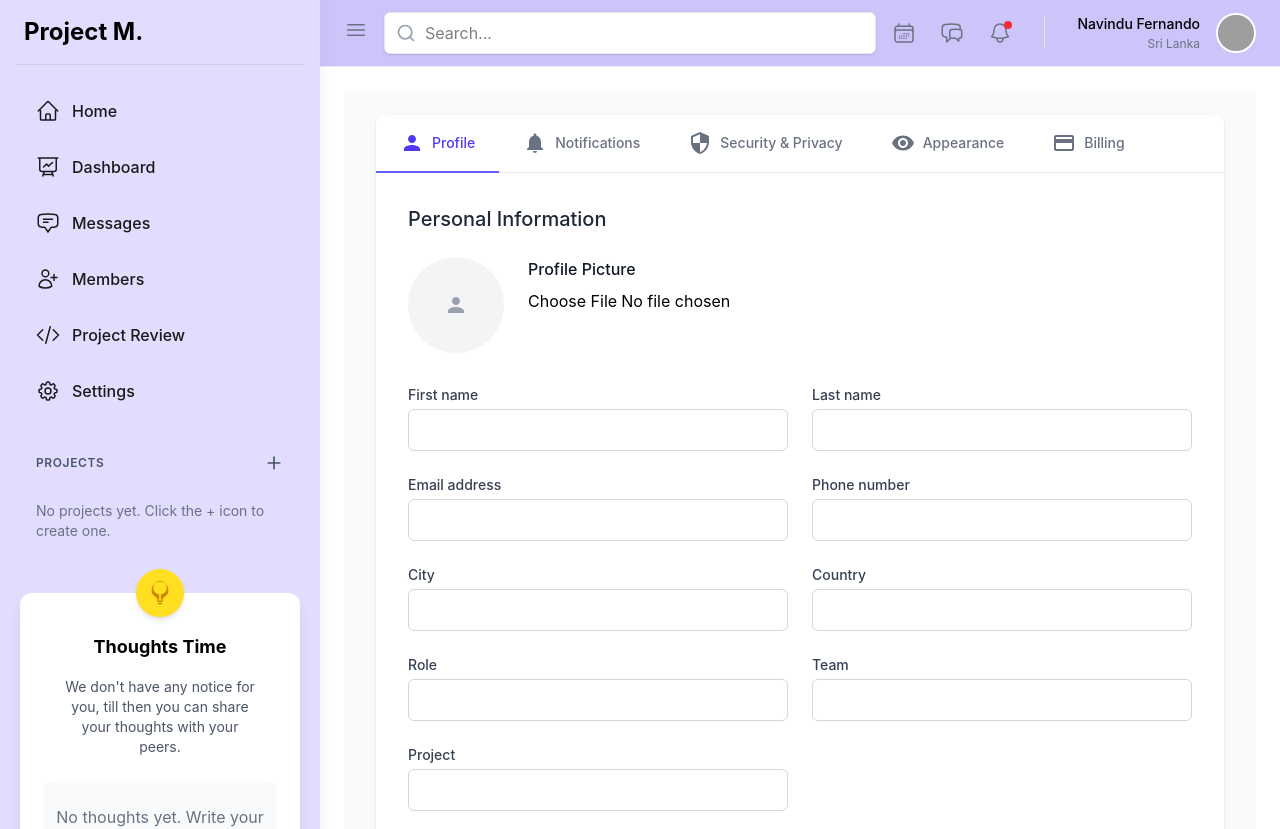
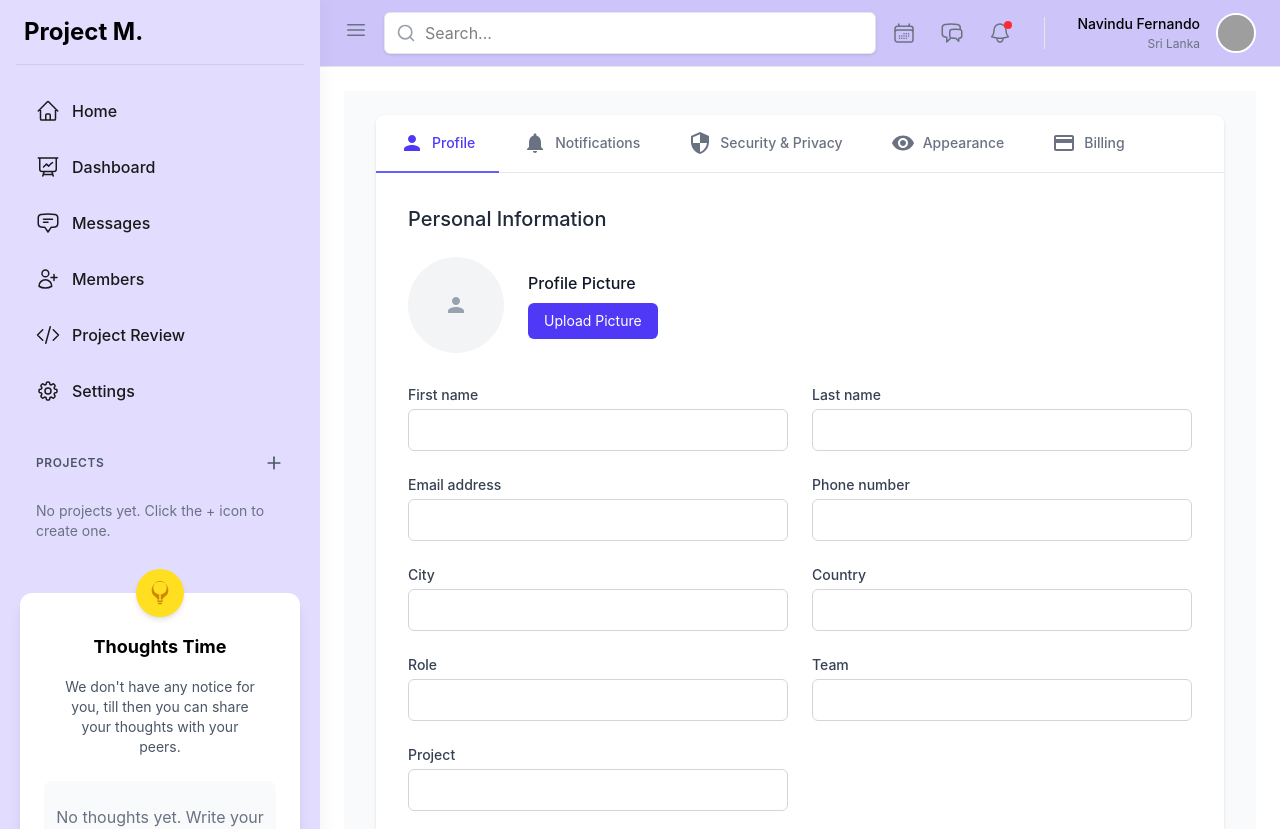
Before and after one commit to navindufernando/QUBIQ, a React (Vite) app in the folder common/sideandnavbar/: page /settings in a window 1280 px wide. Shown: the top 829 px of the page. Built offline with nearby package versions, Linux system fonts and the light colour scheme; sample sign-in values are in the browser's storage; grey boxes are pictures that could not be loaded.

Commit message:
modified profile picture section

```diff
--- a/common/sideandnavbar/src/pages/Settings/Settings.tsx
+++ b/common/sideandnavbar/src/pages/Settings/Settings.tsx
@@ -1,6 +1,6 @@
 "use client";
 
-import { useState, useEffect } from "react"; // Added useEffect for timeout
+import { useState, useEffect } from "react";
 import PersonIcon from "@mui/icons-material/Person";
 import NotificationsIcon from "@mui/icons-material/Notifications";
 import SecurityIcon from "@mui/icons-material/Security";
@@ -33,7 +33,7 @@ const profileStore = {
 const Settings = () => {
   const [activeTab, setActiveTab] = useState("profile");
   const [profilePic, setProfilePic] = useState(null);
-  const [saveStatus, setSaveStatus] = useState(null); // New state for save feedback
+  const [saveStatus, setSaveStatus] = useState(null);
 
   const tabs = [
     { id: "profile", label: "Profile", icon: "user" },
@@ -77,14 +77,13 @@ const Settings = () => {
       project: formData.get("project")
     };
     profileStore.setProfile(updatedProfile);
-    setSaveStatus("Profile saved successfully!"); // Set success message
+    setSaveStatus("Profile saved successfully!");
   };
 
-  // Clear save status after 3 seconds
   useEffect(() => {
     if (saveStatus) {
       const timer = setTimeout(() => setSaveStatus(null), 3000);
-      return () => clearTimeout(timer); // Cleanup timeout on unmount or status change
+      return () => clearTimeout(timer);
     }
   }, [saveStatus]);
 
@@ -109,14 +108,13 @@ const Settings = () => {
                 Personal Information
               </h2>
 
-              {/* Success Message */}
               {saveStatus && (
                 <div className="mb-4 p-3 bg-green-100 text-green-700 rounded-md">
                   {saveStatus}
                 </div>
               )}
 
-              <div className="flex mb-8">
+              <div className="flex mb-8 items-center">
                 <div className="w-24 h-24 bg-gray-100 rounded-full flex items-center justify-center mr-6">
                   {profilePic || profileStore.profile.picture ? (
                     <img src={profilePic || profileStore.profile.picture} alt="Profile" className="w-full h-full rounded-full object-cover" />
@@ -130,8 +128,18 @@ const Settings = () => {
                     type="file"
                     accept="image/*"
                     onChange={handleImageUpload}
-                    className="mt-2"
+                    className="hidden" // Hide the default file input
+                    id="profile-pic-upload"
                   />
+                  <label htmlFor="profile-pic-upload">
+                    <button
+                      type="button"
+                      className="mt-2 px-4 py-2 bg-indigo-600 text-white rounded-md text-sm hover:bg-indigo-700"
+                      onClick={() => document.getElementById("profile-pic-upload").click()}
+                    >
+                      Upload Picture
+                    </button>
+                  </label>
                 </div>
               </div>
 
```
